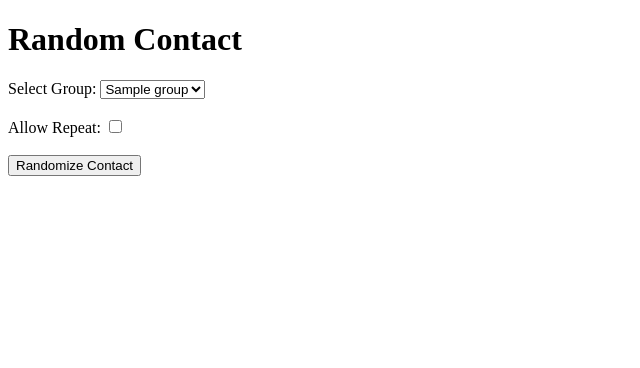
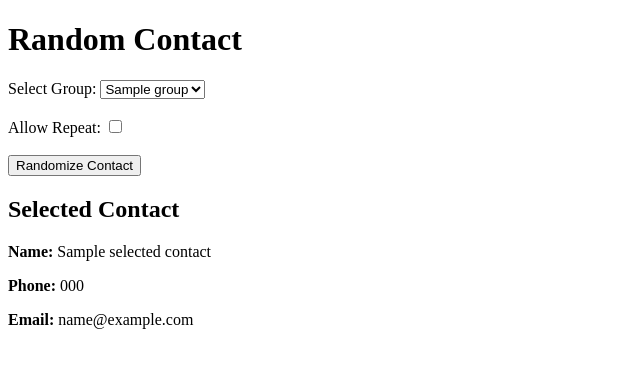
Before and after one commit to Unimke1990/unify, a Flask app: template backend/templates/random_contact.html in a window 1280 px wide. Shown: the top 368 px of the page, without its empty margins (0-640 px from the left). Run offline with Flask 3, Linux system fonts and the light colour scheme; a user stored in the database is signed in; tables that the repository leaves empty hold one stand-in row (values such as "Sample post"); the template is opened without the code that fills it: values that come from a table or form of the project are taken from there, most other values are stand-ins (such as "Sample title", 1, 10 or a date in 2020); parts of the project's set-up code (start-up, migrations or seed data) failed here and were passed over; some libraries are stand-ins or nearby versions.

Commit message:
updated random_contacts and its html file to display selected contact details

```diff
--- a/backend/templates/random_contact.html
+++ b/backend/templates/random_contact.html
@@ -20,5 +20,13 @@
         <br><br>
         <button type="submit">Randomize Contact</button>
     </form>
+
+    <!-- Section to display the selected contact details -->
+    {% if selected_contact %}
+        <h2>Selected Contact</h2>
+        <p><strong>Name:</strong> {{ selected_contact.name }}</p>
+        <p><strong>Phone:</strong> {{ selected_contact.phone }}</p>
+        <p><strong>Email:</strong> {{ selected_contact.email }}</p>
+    {% endif %}
 </body>
 </html>
```
Also changed, not shown: backend/random_contacts.py (+2 -6 lines).
